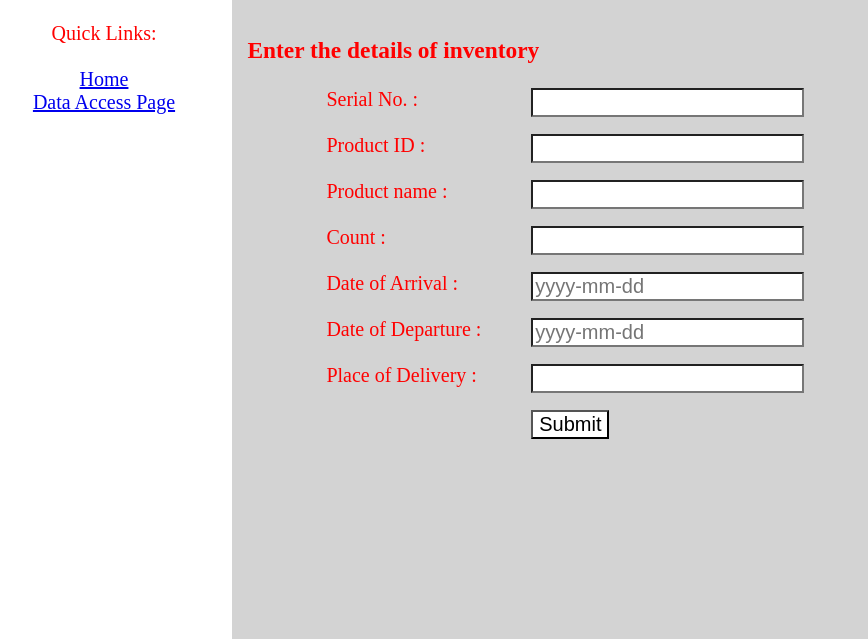
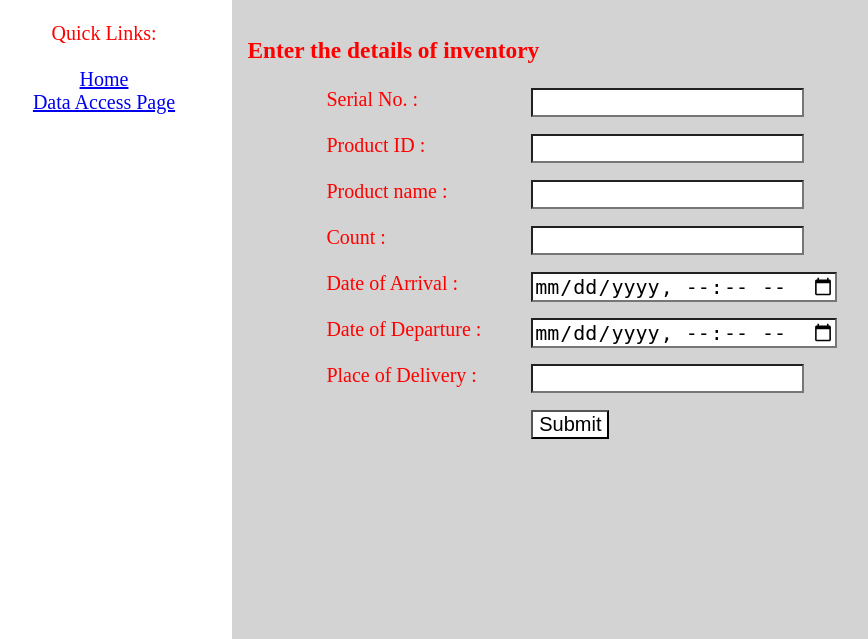
Before and after one commit to BellerOphoN697/php, a PHP site: page /entry.php in a window 1280 px wide. Shown: the part 161-800 px from the top of the page, without its empty margins (24-892 px from the left). Run offline with PHP 8.4, Linux system fonts and the light colour scheme.

Commit message:
Update entry.php

```diff
--- a/warehouse/entry.php
+++ b/warehouse/entry.php
@@ -21,9 +21,9 @@
             <label for="pcount">Count :</label>
             <input type="text" name="pcount" required> <br><br>
             <label for="doa">Date of Arrival :</label>
-            <input type="text" name="doa" placeholder="yyyy-mm-dd" required> <br><br>
+            <input type="datetime-local" name="doa" required> <br><br>
             <label for="dod">Date of Departure :</label>
-            <input type="text" name="dod" placeholder="yyyy-mm-dd" required> <br><br>
+            <input type="datetime-local" name="dod" required> <br><br>
             <label for="place">Place of Delivery :</label>
             <input type="text" name="place" required> <br><br>
             <input type="submit" name="submit" value="Submit">
```
